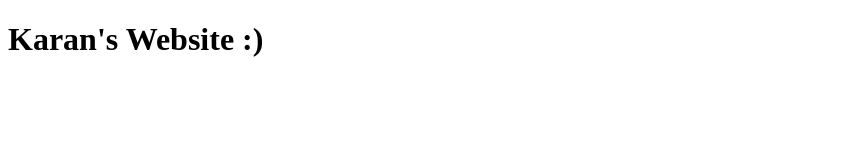
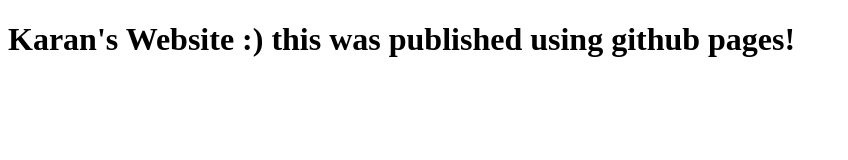
Before and after one commit to krnxmid/krnxmid.github.io, a plain HTML site: page index.html in a window 1280 px wide. Shown: the whole page, without its empty margins (0-848 px from the left). Drawn offline with Linux system fonts and the light colour scheme.

Commit message:
Update index.html

```diff
--- a/index.html
+++ b/index.html
@@ -4,6 +4,7 @@
 	<title>Karan's Website</title>
 </head>
 <body>
-	<h1>Karan's Website :)</h1>
+	<h1>Karan's Website :)
+	this was published using github pages!</h1>
 </body>
 </html>
```
